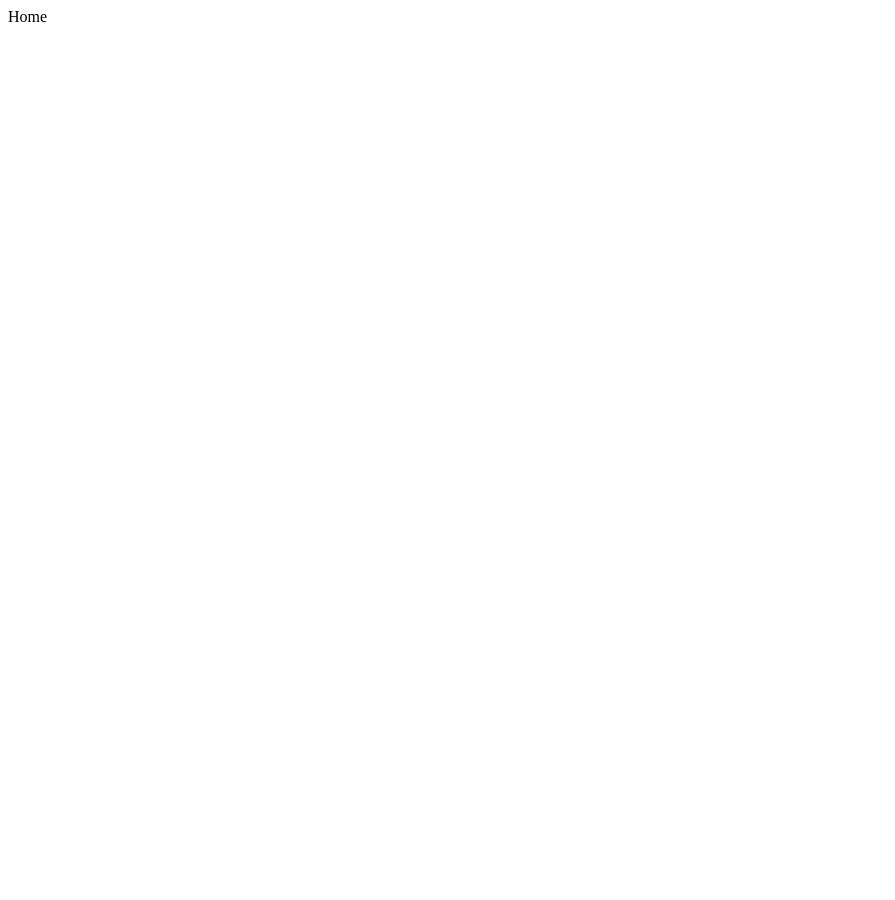
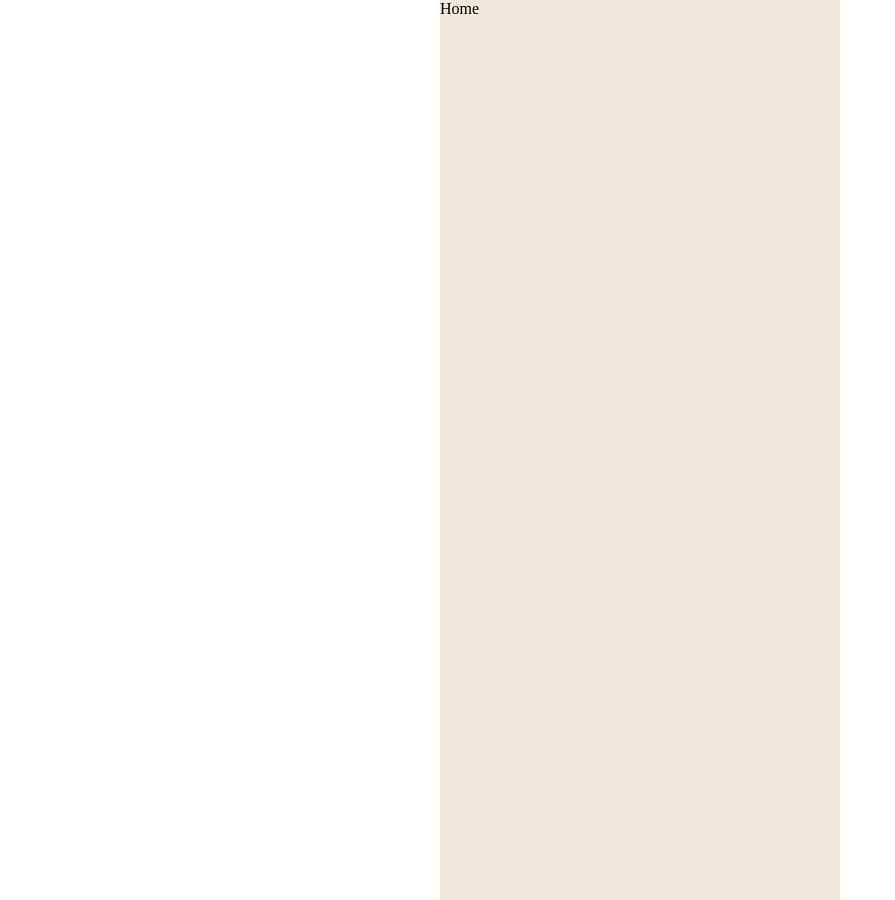
Before and after one commit to lxodud/TimePaper, a React (Vite) app in the folder frontend/: page / in a window 1280 px wide. Shown: the whole page, without its empty margins (0-895 px from the left). Before the commit the page ends 800 px from the top, so only its background shows below. Built offline with nearby package versions, Linux system fonts and the light colour scheme.

Commit message:
[SSD-54] chore: body, main-container css 세팅

```diff
--- a/frontend/src/App.jsx
+++ b/frontend/src/App.jsx
@@ -1,13 +1,15 @@
 import React from 'react';
 import { RouterProvider } from 'react-router-dom';
 import router from './router';
+import './css/index.css'
+
 
 export default function App() {
   return (
     <>
-      <>
+      <div className='main-container'>
         <RouterProvider router={router}></RouterProvider>
-      </>
+      </div>
     </>
   );
 }
--- a/frontend/src/css/index.css
+++ b/frontend/src/css/index.css
@@ -35,3 +35,15 @@
   font-family: 'Pretendard-Medium';
   src: url('../assets/fonts/Pretendard-Medium.otf') format('opentype');
 }
+
+.main-container {
+  margin: 0 auto;
+  background-color: var(--background-color);
+  width: 400px;
+  min-height: 900px;
+}
+
+body {
+  margin: 0px;
+  overflow-x: hidden;
+}
--- a/frontend/src/layout/RootLayout.jsx
+++ b/frontend/src/layout/RootLayout.jsx
@@ -1,6 +1,5 @@
 import React from 'react';
 import { Outlet } from 'react-router-dom';
-
 
 export default function RootLayout() {
   return (
```
